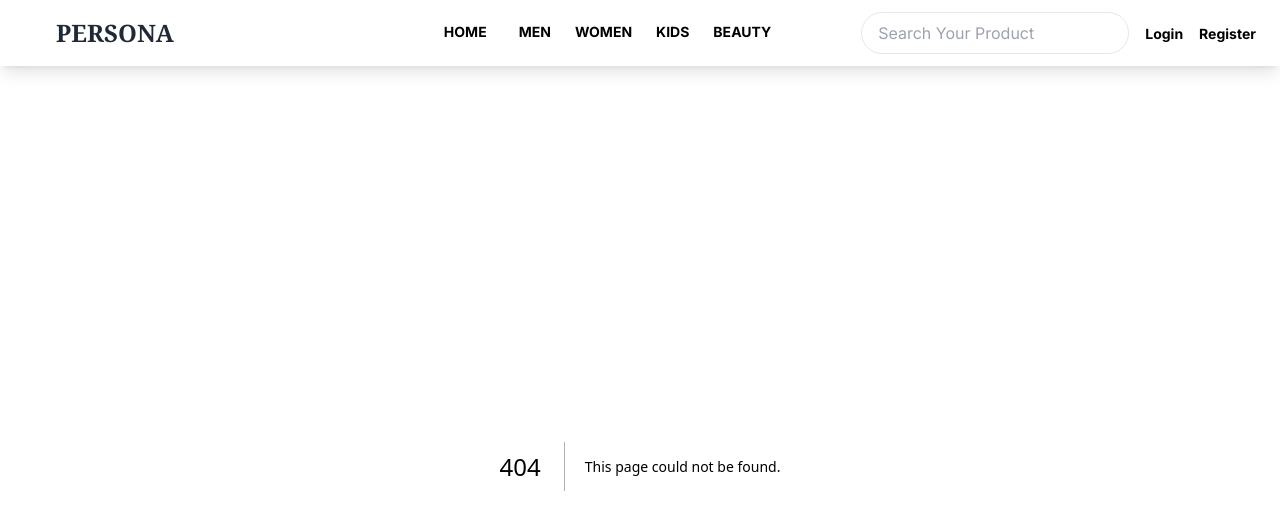
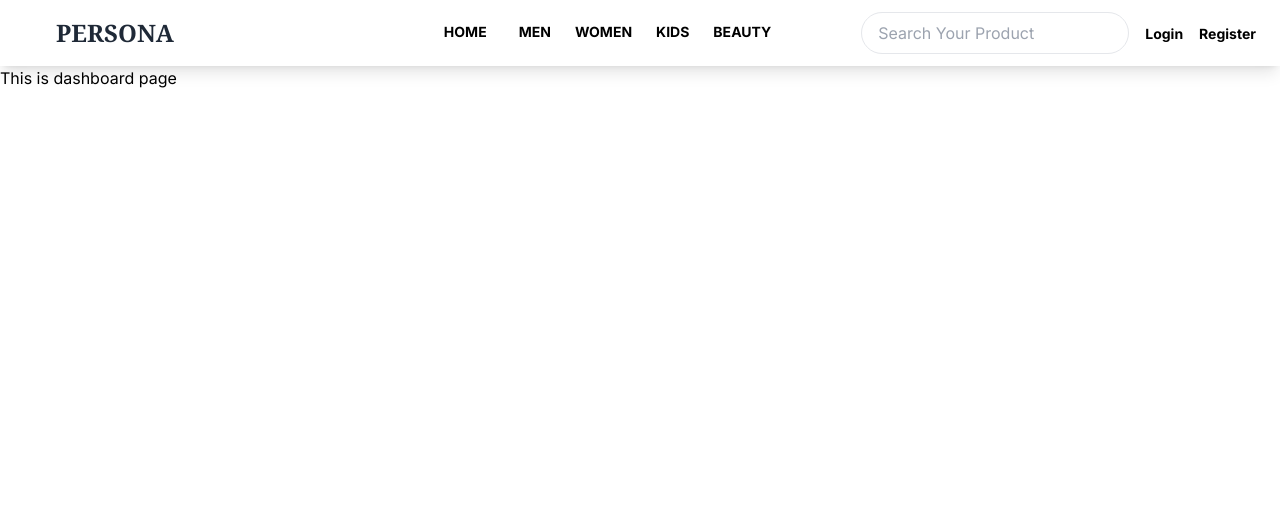
Before and after one commit to Ujwal-Hiranwar/clipboardapp, a Next.js app: page /dashboard in a window 1280 px wide. Before the commit this address had no page. Shown: the top 530 px of the page. Built offline with nearby package versions, Linux system fonts and the light colour scheme.

Commit message:
commited

```diff
--- /dev/null
+++ b/src/app/dashboard/page.tsx
@@ -0,0 +1,9 @@
+import React from 'react'
+
+export default function Dashboard() {
+//TODO add get request
+//TODO add filter
+  return (
+    <div>This is dashboard page</div>
+  )
+}
--- a/src/components/Navbar.tsx
+++ b/src/components/Navbar.tsx
@@ -7,7 +7,7 @@ export default function Navbar() {
 
   <header className="bg-white">
     <div className="container mx-auto shadow-lg px-6 py-3 flex justify-between items-center">
-      <a href="/" className="text-gray-800 text-2xl font-bold font-serif ml-8">
+      <a href="/" className="text-gray-800 text-2xl font-bold font-serif ml-8 sm:text-red-800">
         PERSONA
       </a>
       <nav className="space-x-6" style={{ paddingLeft: 180 }}>
--- a/tailwind.config.js
+++ b/tailwind.config.js
@@ -7,6 +7,24 @@ module.exports = {
     "./src/**/*.{js,ts,jsx,tsx,mdx}",
   ],
   theme: {
+    screens : {
+      'sm': {'min': '319px', 'max': '767px'},
+      // => @media (min-width: 640px and max-width: 767px) { ... }
+
+      'md': {'min': '768px', 'max': '1023px'},
+      // => @media (min-width: 768px and max-width: 1023px) { ... }
+
+      'lg': {'min': '1024px', 'max': '1279px'},
+      // => @media (min-width: 1024px and max-width: 1279px) { ... }
+
+      'xl': {'min': '1280px', 'max': '1535px'},
+      // => @media (min-width: 1280px and max-width: 1535px) { ... }
+
+      '2xl': {'min': '1536px'},
+      // => @media (min-width: 1536px) { ... }
+
+
+    },
     extend: {},
   },
   plugins: [],
```
